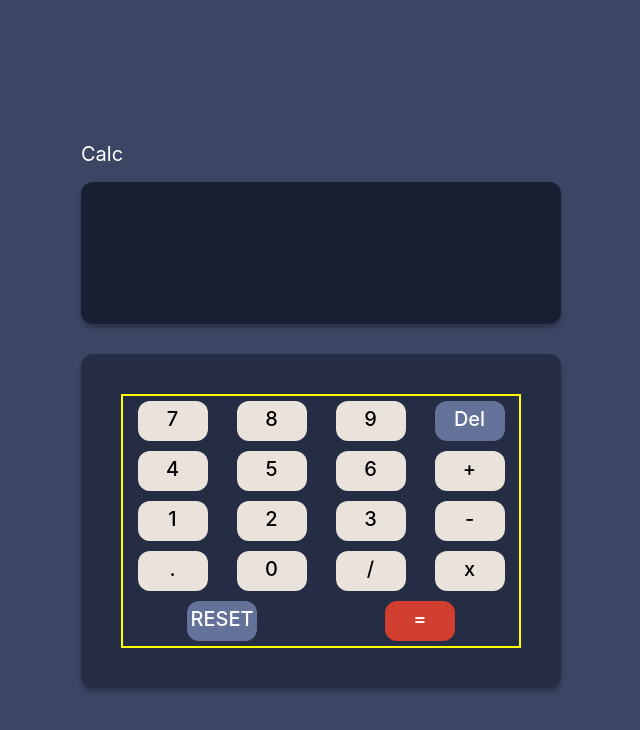
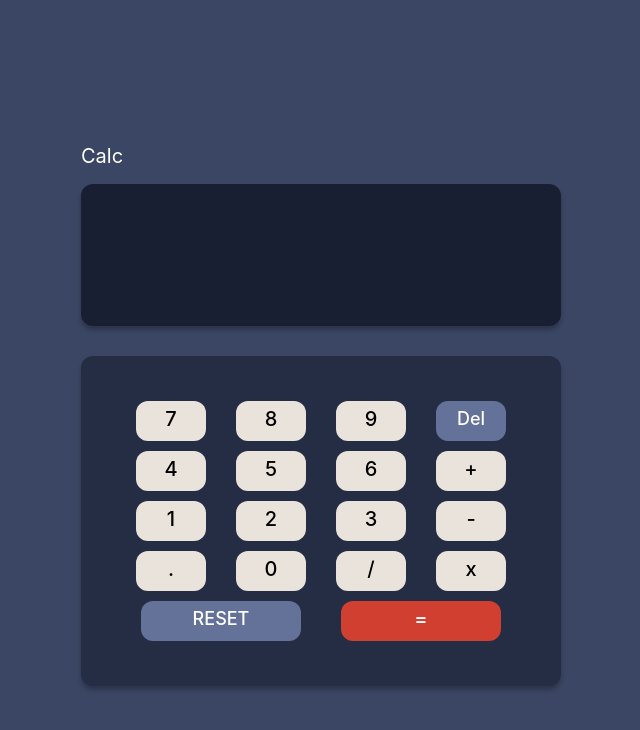
Before and after one commit to suhas-14/microProject-3, a plain HTML site: page index.html in a window 1280 px wide. Shown: the whole page, without its empty margins (319-959 px from the left). Drawn offline with Linux system fonts and the light colour scheme.

Commit message:
css updates

```diff
--- a/styles.css
+++ b/styles.css
@@ -48,15 +48,29 @@ p {
 #btn-reset,
 #btn-result {
   /* border: 2px solid red; */
-  grid-column: span 2;
+  /* grid-column */
   text-align: center;
   align-items: center;
+}
+
+#btn-reset {
+  grid-column-start: 1;
+  grid-column-end: 3;
+  width: 80%;
+}
+
+#btn-result {
+  grid-column-start: 3;
+  grid-column-end: 5;
+  width: 80%;
 }
 
 #btn-del,
 #btn-reset {
   background: #647299;
   color: white;
+  font-weight: 500;
+  font-size: 18px;
 }
 
 #btn-result {
@@ -66,7 +80,6 @@ p {
 
 .num {
   margin-top: 30px;
-  /* border: 2px dashed red; */
   border-radius: 12px;
   padding: 40px;
   width: 400px;
@@ -78,8 +91,6 @@ p {
   display: grid;
   grid-template-columns: repeat(4, 1fr);
   height: 250px;
-  border: 2px solid yellow;
-  /* padding: 12px; */
   align-items: center;
   text-align: center;
   place-items: center;
@@ -97,10 +108,6 @@ p {
   grid-column-end: 3;
 }
 
-.num > .container > div {
-  gap: 20px;
-}
-
 .num-inner {
   font-family: Inter;
   font-size: 20px;
@@ -109,10 +116,5 @@ p {
   text-align: center;
   align-items: center;
   background: #3B4664;
-  /* border: 2px dashed red; */
-  /* padding: 10px; */
-}
-
-.num-inner {
   cursor: pointer;
 }
```
